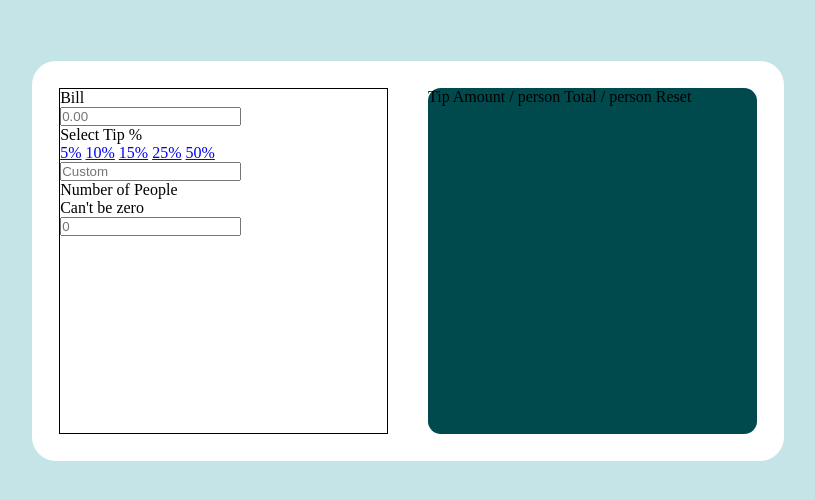
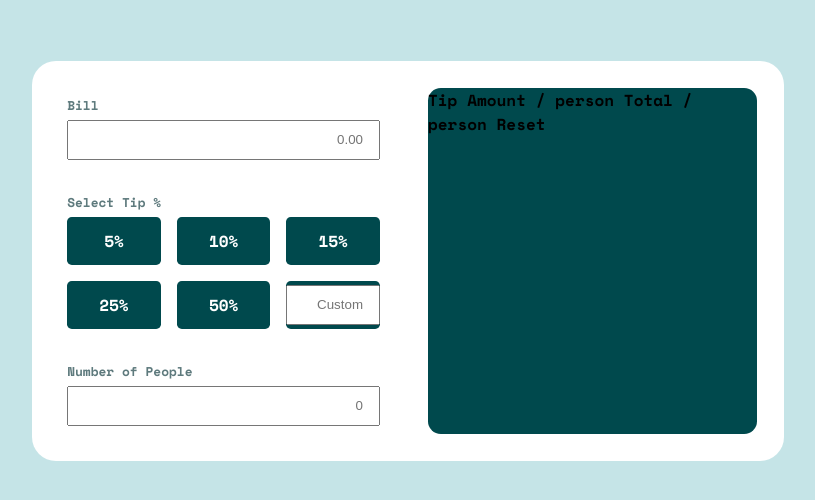
Before and after one commit to DaniloCalegaro/tip-calculator, a plain HTML site: page index.html in a window 1280 px wide. Shown: the part 200-700 px from the top of the page, without its empty margins (232-1047 px from the left). Drawn offline with nearby package versions, Linux system fonts and the light colour scheme.

Commit message:
feat(index/style): criando estilos dos elementos

```diff
--- a/index.html
+++ b/index.html
@@ -32,28 +32,46 @@
       <section>
         <div class="bill">
           <p>Bill</p>
-          <input type="number" step="0.01" placeholder="0.00" />
+          <input
+            class="input-bill"
+            type="number"
+            step="0.01"
+            placeholder="0.00"
+          />
         </div>
 
         <div class="select-tip">
           <p>Select Tip %</p>
-          <a href="#">5%</a>
-          <a href="#">10%</a>
-          <a href="#">15%</a>
-          <a href="#">25%</a>
-          <a href="#">50%</a>
-          <input
-            class="outher-tip"
-            type="number"
-            step="0.01"
-            placeholder="Custom"
-          />
+          <ul class="list-tip">
+            <li><a href="#">5%</a></li>
+            <li><a href="#">10%</a></li>
+            <li><a href="#">15%</a></li>
+            <li><a href="#">25%</a></li>
+            <li><a href="#">50%</a></li>
+            <li>
+              <a href="#"
+                ><input
+                  class="outher-tip"
+                  type="number"
+                  step="0.01"
+                  placeholder="Custom"
+              /></a>
+            </li>
+          </ul>
         </div>
 
         <div class="number-people">
-          <p>Number of People</p>
-          <p class="number-people-error">Can't be zero</p>
-          <input type="number" step="0" placeholder="0" />
+          <div class="title-alert">
+            <p>Number of People</p>
+            <span class="number-people-error">Can't be zero</span>
+          </div>
+
+          <input
+            class="input-number-people"
+            type="number"
+            step="0"
+            placeholder="0"
+          />
         </div>
       </section>
       <aside>Tip Amount / person Total / person Reset</aside>
--- a/src/style.scss
+++ b/src/style.scss
@@ -2,6 +2,7 @@
   margin: 0;
   padding: 0;
   box-sizing: border-box;
+  text-decoration: none;
 }
 
 /* --- Colors ---*/
@@ -15,6 +16,13 @@ $Grayish-cyan: hsl(184, 14%, 56%);
 $Light-grayish-cyan: hsl(185, 41%, 84%);
 $Very-light-grayish-cyan: hsl(189, 41%, 97%);
 $White: hsl(0, 0%, 100%);
+$Red_alert: hsl(14, 87%, 48%);
+
+/* --- Mixin ---*/
+@mixin toggle-visibility($visibility, $opacity) {
+  visibility: $visibility;
+  opacity: $opacity;
+}
 
 body {
   background: $Light-grayish-cyan;
@@ -32,17 +40,85 @@ body {
 
   main {
     background: $White;
-    width: 47rem;
+    max-width: 47rem;
     height: 25rem;
     border-radius: 1.5rem;
     padding: 1.7rem;
+    font-family: 'Space Mono', monospace;
+    font-weight: 700;
 
     display: grid;
-    grid-template-columns: repeat(2,1fr);
+    grid-template-columns: repeat(2, 1fr);
     gap: 2.5rem;
 
     section {
-      border: solid 1px;
+      padding: 0.5rem;
+      //border: solid 1px;
+      display: flex;
+      flex-direction: column;
+      justify-content: space-between;
+
+      p {
+        font-size: 0.8rem;
+        color: $Dark-grayish-cyan;
+        margin-bottom: 0.3rem;
+      }
+
+      input {
+        width: 100%;
+        height: 2.5rem;
+        text-align: right;
+
+      }
+
+      .select-tip {
+
+
+        .list-tip {
+          display: grid;
+          grid-template-columns: repeat(3, 1fr);
+          grid-template-rows: repeat(2, 1fr);
+          gap: 1rem;
+
+
+          li {
+            height: 3rem;
+            background: $Very-dark-cyan;
+            border-radius: .3rem;
+            display: flex;
+            align-items: center;
+            justify-content: center;
+
+            a {
+              color: $White;
+              font-size: 1rem;
+            }
+          }
+        }
+
+      }
+
+      .number-people {
+        .title-alert {
+          display: flex;
+          justify-content: space-between;
+
+          .number-people-error {
+            font-size: 0.8rem;
+            color: $Red_alert;
+            @include toggle-visibility(hidden, 0);
+          }
+
+          .number-people-error.show {
+            @include toggle-visibility(visible, 1);
+          }
+        }
+
+        input {
+          margin-bottom: 0;
+        }
+      }
+
     }
 
     aside {
```
Also changed, not shown: src/style.css, 1 other file.
